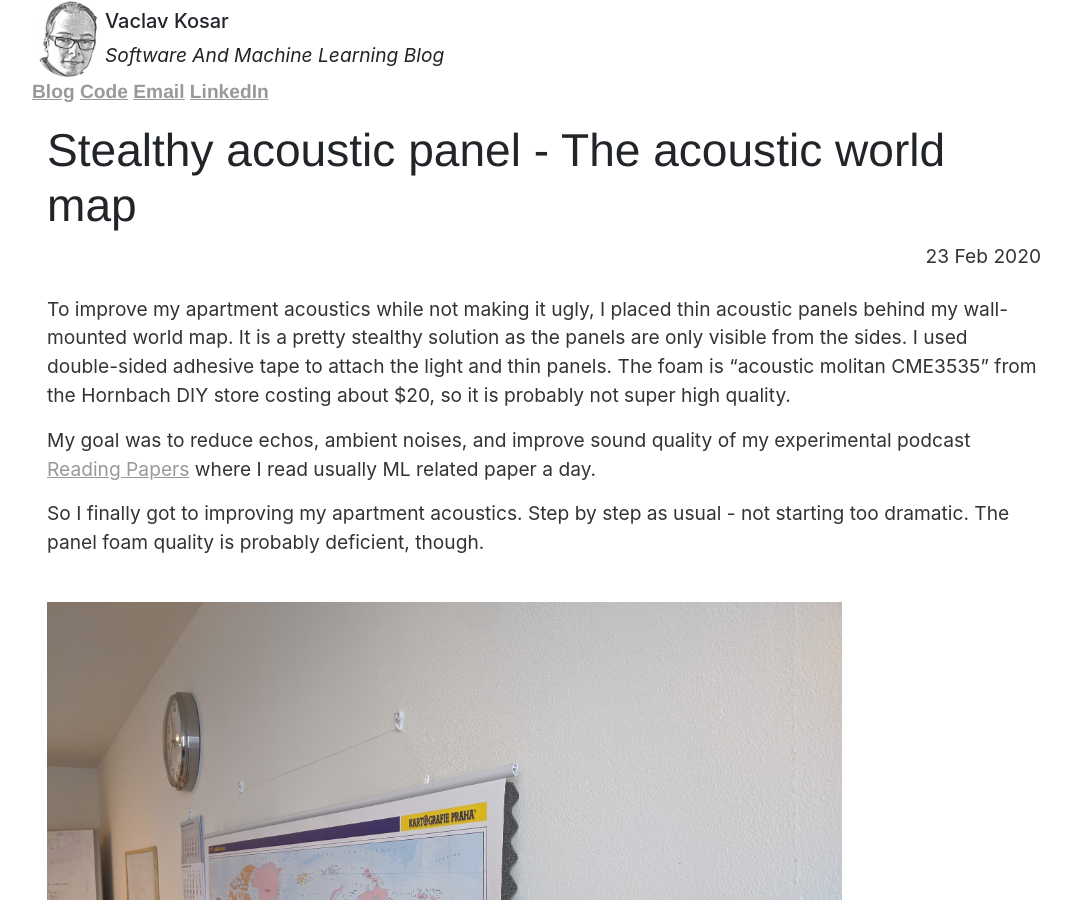
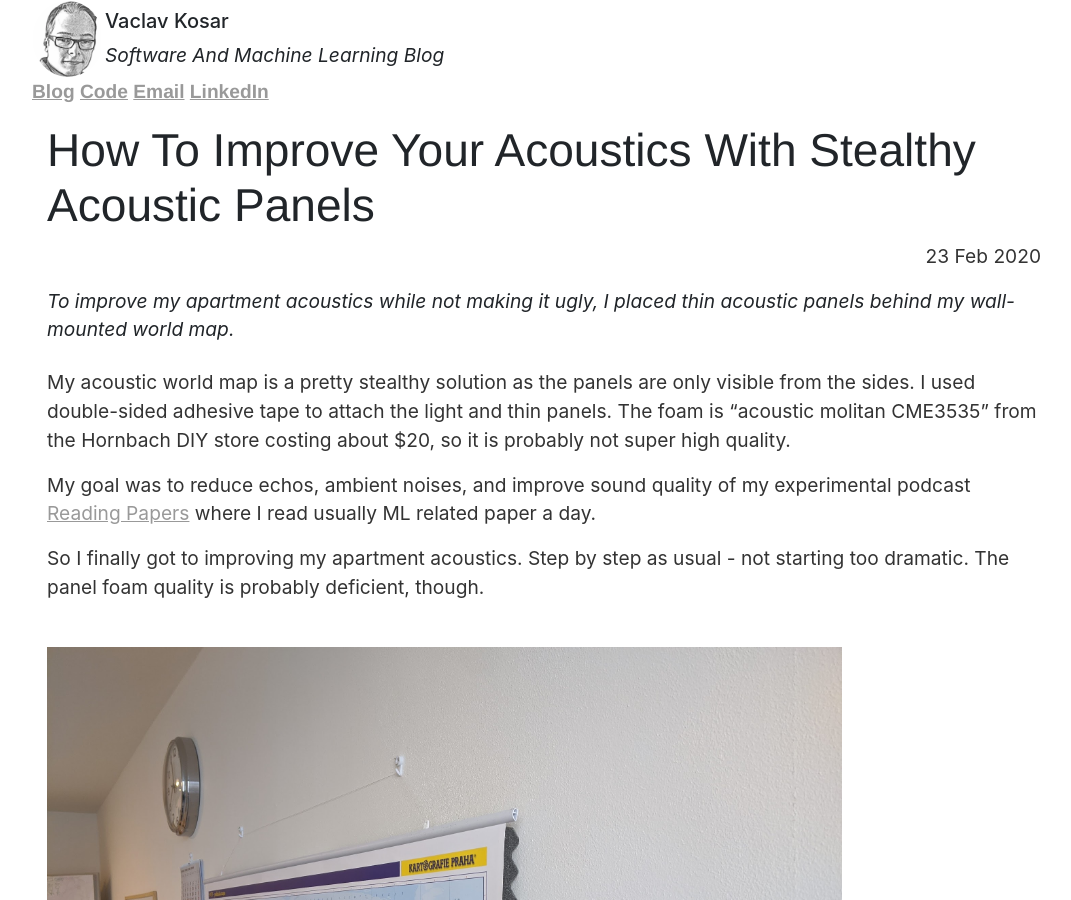
Before and after one commit to vackosar/vackosar.github.io, a Jekyll site: the page built from _posts/2020-02-23-Stealthy-acoustic-panels.md, in a window 1280 px wide and 900 px high. Shown: the whole window, without its empty margins (96-1167 px from the left). Built offline with Jekyll 4.4.1, drawn with Linux system fonts in a browser that asks for light colours; nearby versions of some CDN libraries; library files that are not in the unit come from our copies; comment, search, counter and statistics services are not loaded.

Commit message:
add description

```diff
--- a/_posts/2020-02-23-Stealthy-acoustic-panels.md
+++ b/_posts/2020-02-23-Stealthy-acoustic-panels.md
@@ -1,10 +1,16 @@
 ---
 layout: post
-title: "Stealthy acoustic panel - The acoustic world map"
+title: "How To Improve Your Acoustics With Stealthy Acoustic Panels"
 date: 2020-02-23
+categories: health
+description: To improve my apartment acoustics while not making it ugly, I placed thin acoustic panels behind my wall-mounted world map.
+image: https://raw.githubusercontent.com/vackosar/vackosar.github.io/master/images/2020-02-23-map-side.jpg
+permalink: /:categories/:title
+redirect_from:
+- /2020/02/23/Stealthy-acoustic-panels.html
 ---
 
-To improve my apartment acoustics while not making it ugly, I placed thin acoustic panels behind my wall-mounted world map. It is a pretty stealthy solution as the panels are only visible from the sides. I used double-sided adhesive tape to attach the light and thin panels. The foam is "acoustic molitan CME3535" from the Hornbach DIY store costing about $20, so it is probably not super high quality.
+My acoustic world map is a pretty stealthy solution as the panels are only visible from the sides. I used double-sided adhesive tape to attach the light and thin panels. The foam is "acoustic molitan CME3535" from the Hornbach DIY store costing about $20, so it is probably not super high quality.
 
 My goal was to reduce echos, ambient noises, and improve sound quality of my experimental podcast [Reading Papers](https://youtu.be/-khooNLxuII) where I read usually ML related paper a day.
 
```
